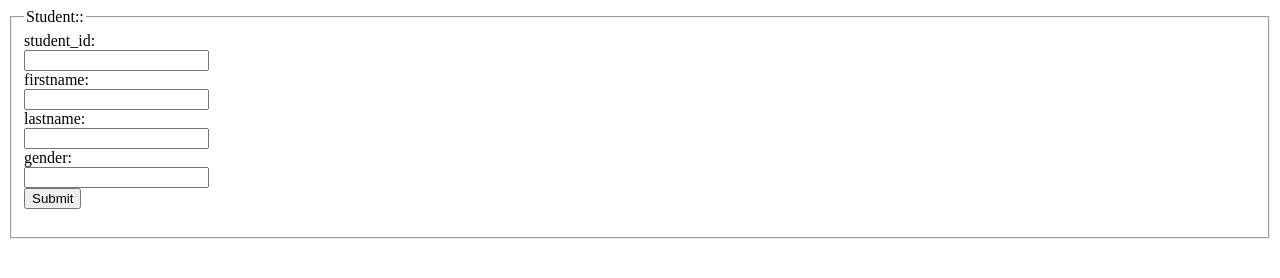
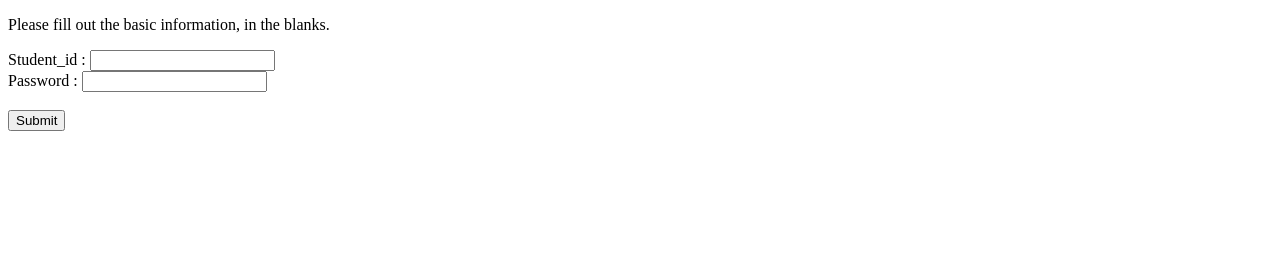
Before and after one commit to korawutp/node-webapp, a website: page public/form.html in a window 1280 px wide. Drawn offline with Linux system fonts and the light colour scheme.

Commit message:
codelab5

```diff
--- a/public/form.html
+++ b/public/form.html
@@ -1,14 +1,26 @@
-<form class="generated-form"  method="POST" action="http://localhost:3000/"  target="_self">
-    <fieldset>
-      <legend> Student:: </legend>
-       <label for="student_id">student_id:</label><br>
-       <input type="text" id="student_id" name="student_id"><br>
-       <label for="firstname">firstname:</label><br>
-       <input type="text" id="firstname" name="firstname"><br>
-       <label for="lastname">lastname:</label><br>
-       <input type="text" id="lastname" name="lastname"><br>
-       <label for="gender">gender:</label><br>
-       <input type="text" id="gender" name="gender"><br>
-       <input type="submit" value="Submit"><br><br>
-    </fieldset>
-    </form>
+<!DOCTYPE html>
+<html>
+<head>
+    <title>LoginForm</title>
+</head>
+<meta charset="utf-8">
+<body>
+
+<p>Please fill out the basic information, in the blanks.</p>
+
+
+
+<form id="myForm" method="POST" action="https://tools.ecpe.nu.ac.th/network/api/login"  target="_self">
+  Student_id : <input type="text" id="txtStudentID" name="std_id"><br>
+  Password    : <input type="password" id="txtPassword" name="passw"><br><br>
+  <input type="button" id="btnSubmit" value="Submit">
+</form>
+
+<script>
+function myFunction() {
+  document.getElementById("myForm").submit();
+}
+</script>
+
+</body>
+</html>
```
Also changed, not shown: package.json (+6 -1 lines), public/index.html (+20 -11 lines), utility.js (+1 -1 lines), 2 other files.
